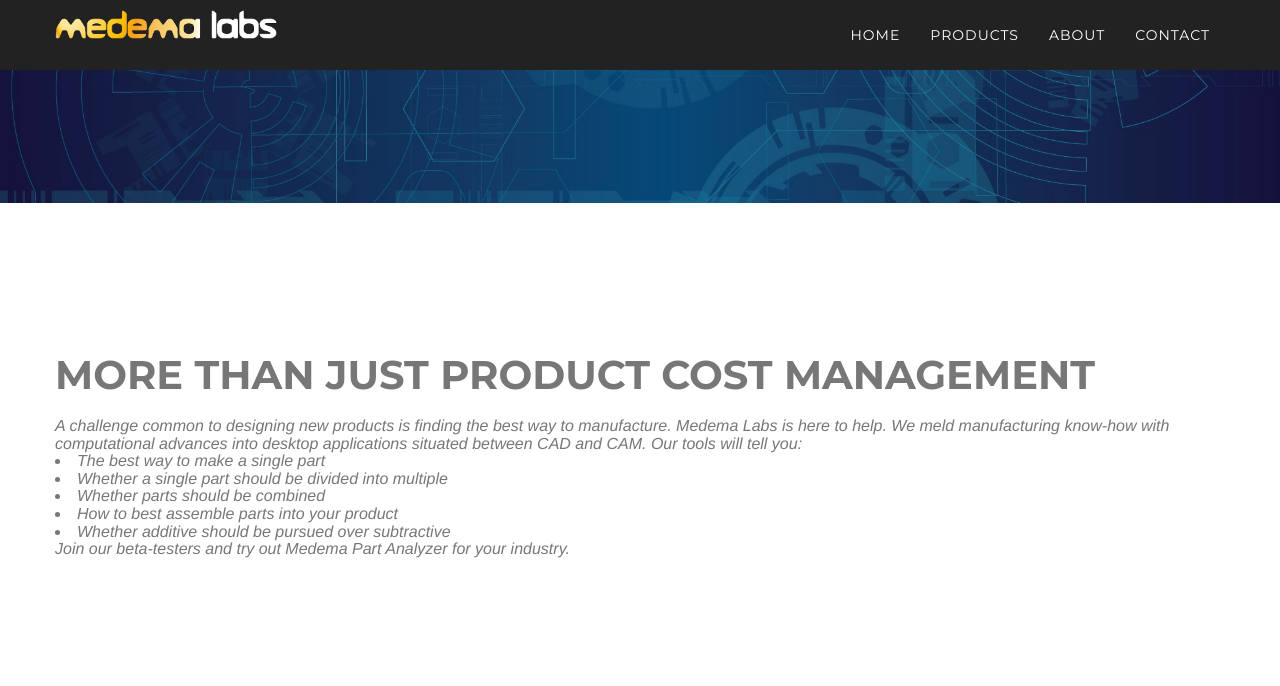
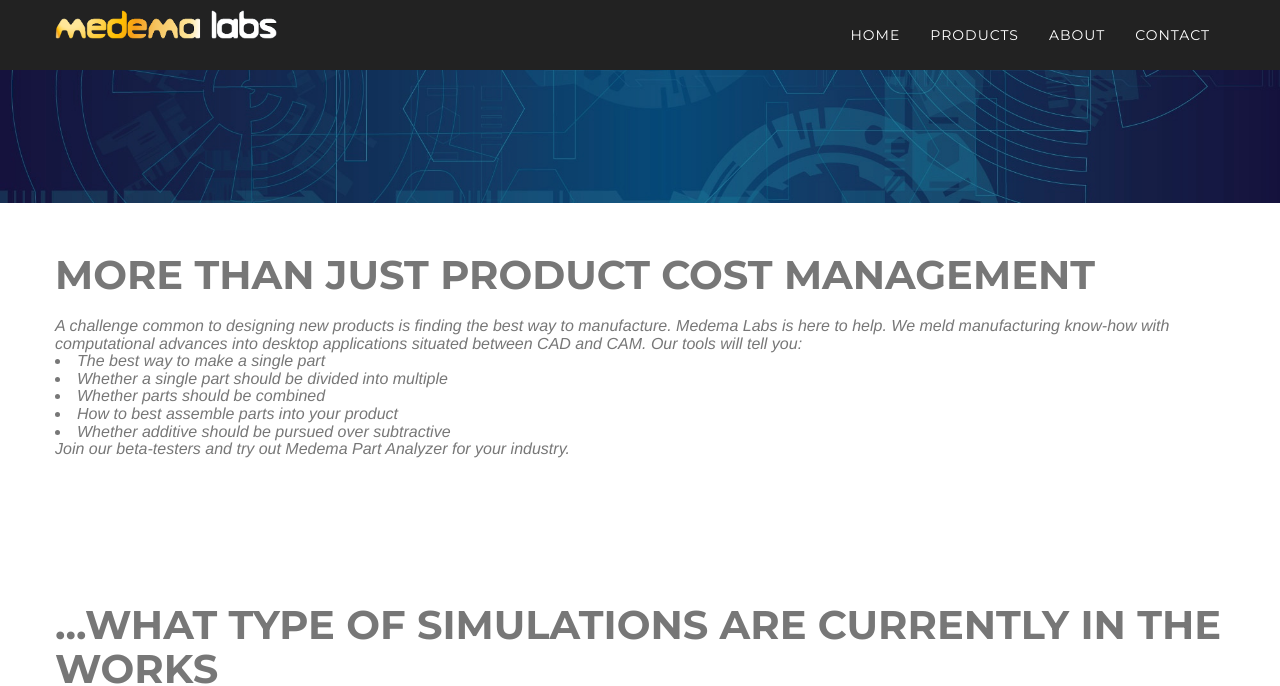
Before and after one commit to medemalabs/medemalabs.github.io, a Jekyll site: the page built from index.html, in a window 1280 px wide and 1400 px high, scrolled down 212 px. Shown: the top 686 px of the window. Built offline with Jekyll 4.4.1, drawn with Linux system fonts in a browser that asks for light colours; some web fonts are replaced; grey boxes are pictures that could not be loaded.

Commit message:
reduce padding for page sections

```diff
--- a/_includes/css/agency.css
+++ b/_includes/css/agency.css
@@ -328,7 +328,7 @@
 }
 
 section {
-    padding: 100px 0;
+    padding: 50px 0 20px 0;
 }
 
 section h2.section-heading {
@@ -346,11 +346,11 @@
     font-weight: 400;
 }
 
-@media(min-width:768px) {
+/* @media(min-width:768px) {
     section {
         padding: 150px 0;
     }
-}
+} */
 
 .service-heading {
     margin: 15px 0;
```
